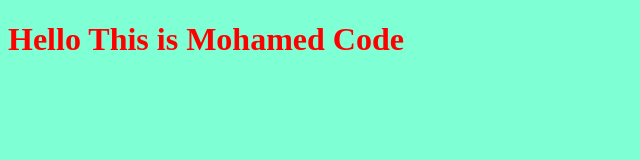
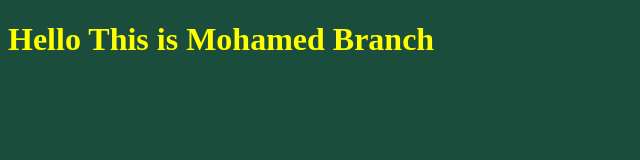
Before and after one commit to Mohamed-Eid98/myproject, a plain HTML site: page index.html in a window 1280 px wide. Shown: the whole page, without its empty margins (0-640 px from the left). Drawn offline with Linux system fonts and the light colour scheme.

Commit message:
changing style for title

```diff
--- a/index.html
+++ b/index.html
@@ -8,7 +8,7 @@
     <title>Document</title>
 </head>
 <body>
-    <h1>Hello This is Mohamed Code</h1>
+    <h1>Hello This is Mohamed Branch </h1>
     <script src="app.js" >
 
     </script>
--- a/style.css
+++ b/style.css
@@ -1,6 +1,6 @@
 h1{
-color: red;
+color: yellow;
 }
 body{
-    background-color: aquamarine;
+    background-color: rgb(27, 77, 61);
 }
```
